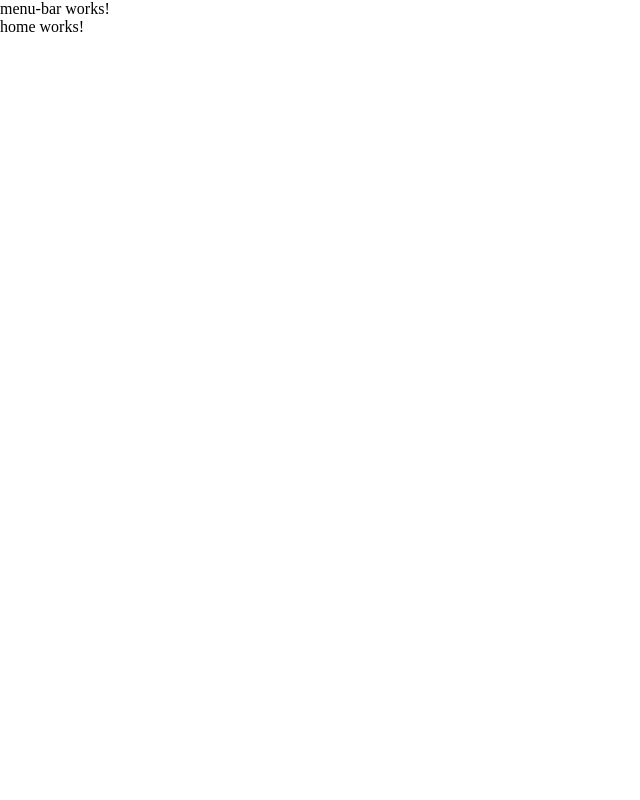
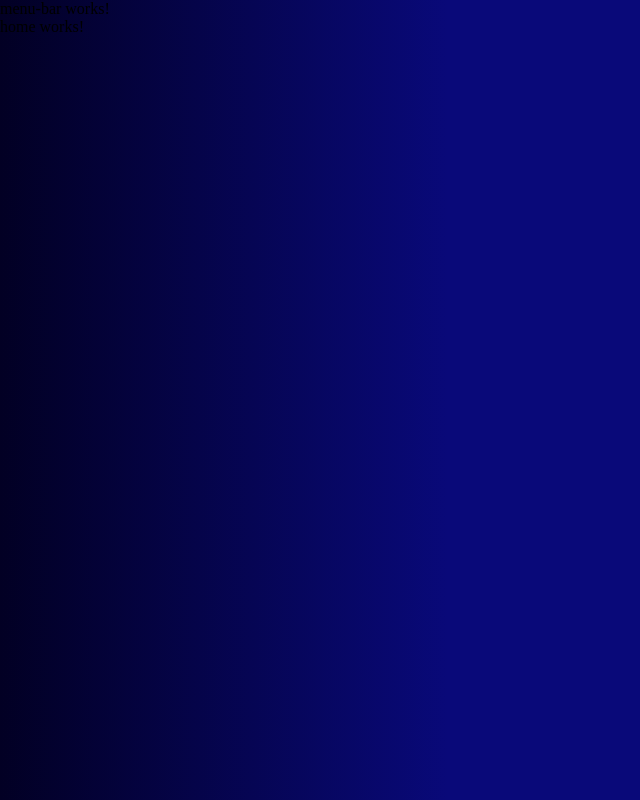
Before and after one commit to Nadilson-IFPE/angular-psn-store, an Angular app: page / in a window 1280 px wide. Shown: the whole page, without its empty margins (0-640 px from the left). Built offline with nearby package versions, Linux system fonts and the light colour scheme.

Commit message:
Gradient background

```diff
--- a/src/styles.css
+++ b/src/styles.css
@@ -5,3 +5,8 @@
   border: 0;
   box-sizing: border-box;
 }
+
+body{
+  background: rgb(2, 0, 36);
+  background: linear-gradient(90deg, rgba(2, 0, 36, 1) 0%, rgba(9, 9, 121, 1) 35%, rgba(9, 9, 121, 1) 100%);
+}
```
